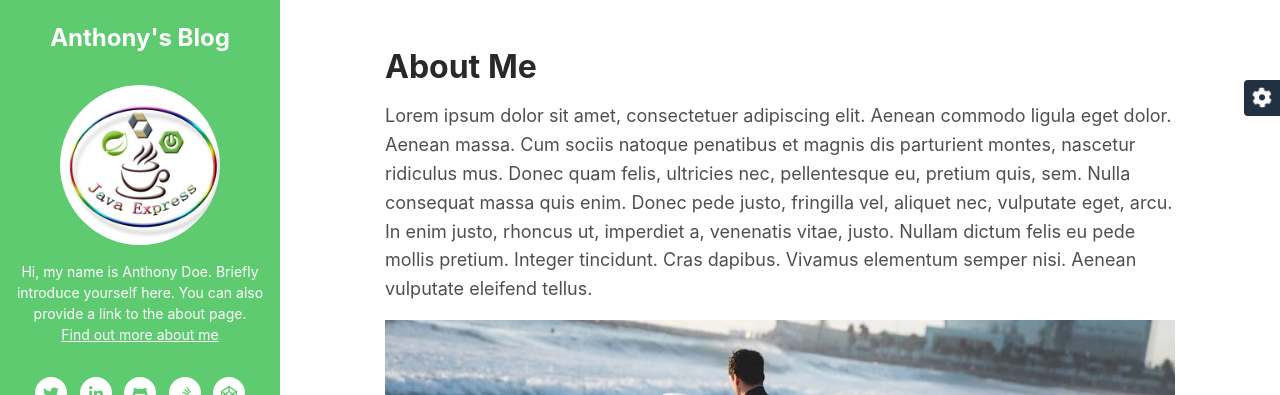
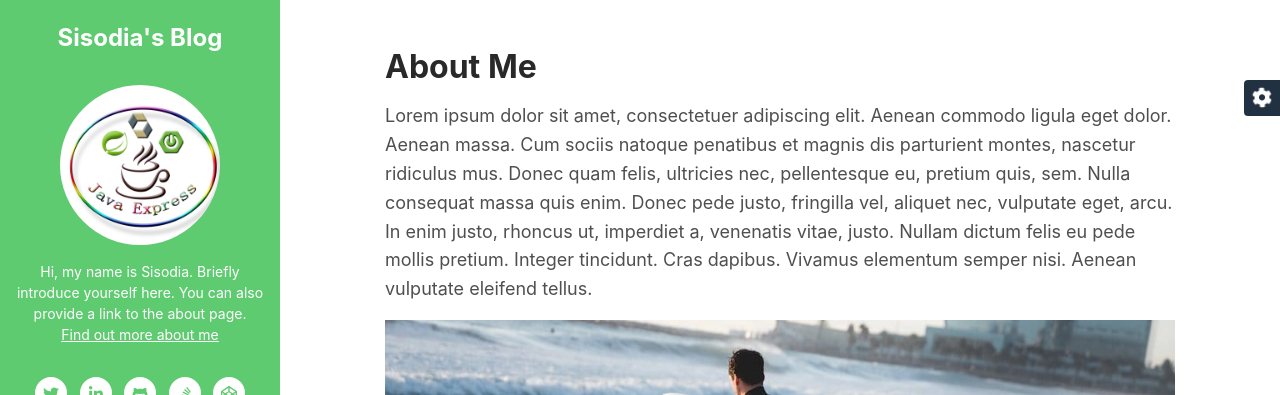
Before and after one commit to satbirsisodia/staticwebsitehosting, a plain HTML site: page about.html in a window 1280 px wide. Shown: the top 395 px of the page. Drawn offline with Linux system fonts and the light colour scheme.

Commit message:
my second commit

```diff
--- a/about.html
+++ b/about.html
@@ -23,7 +23,7 @@
 <body>
 
     <header class="header text-center">
-	    <h1 class="blog-name pt-lg-4 mb-0"><a href="index.html">Anthony's Blog</a></h1>
+	    <h1 class="blog-name pt-lg-4 mb-0"><a href="index.html">Sisodia's Blog</a></h1>
 
 	    <nav class="navbar navbar-expand-lg navbar-dark" >
 
@@ -35,7 +35,7 @@
 				<div class="profile-section pt-3 pt-lg-0">
 				    <img class="profile-image mb-3 rounded-circle mx-auto" src="assets/images/profile.png" alt="image" >
 
-					<div class="bio mb-3">Hi, my name is Anthony Doe. Briefly introduce yourself here. You can also provide a link to the about page.<br><a href="about.html">Find out more about me</a></div><!--//bio-->
+					<div class="bio mb-3">Hi, my name is Sisodia. Briefly introduce yourself here. You can also provide a link to the about page.<br><a href="about.html">Find out more about me</a></div><!--//bio-->
 					<ul class="social-list list-inline py-3 mx-auto">
 			            <li class="list-inline-item"><a href="#"><i class="fab fa-twitter fa-fw"></i></a></li>
 			            <li class="list-inline-item"><a href="#"><i class="fab fa-linkedin-in fa-fw"></i></a></li>
```
